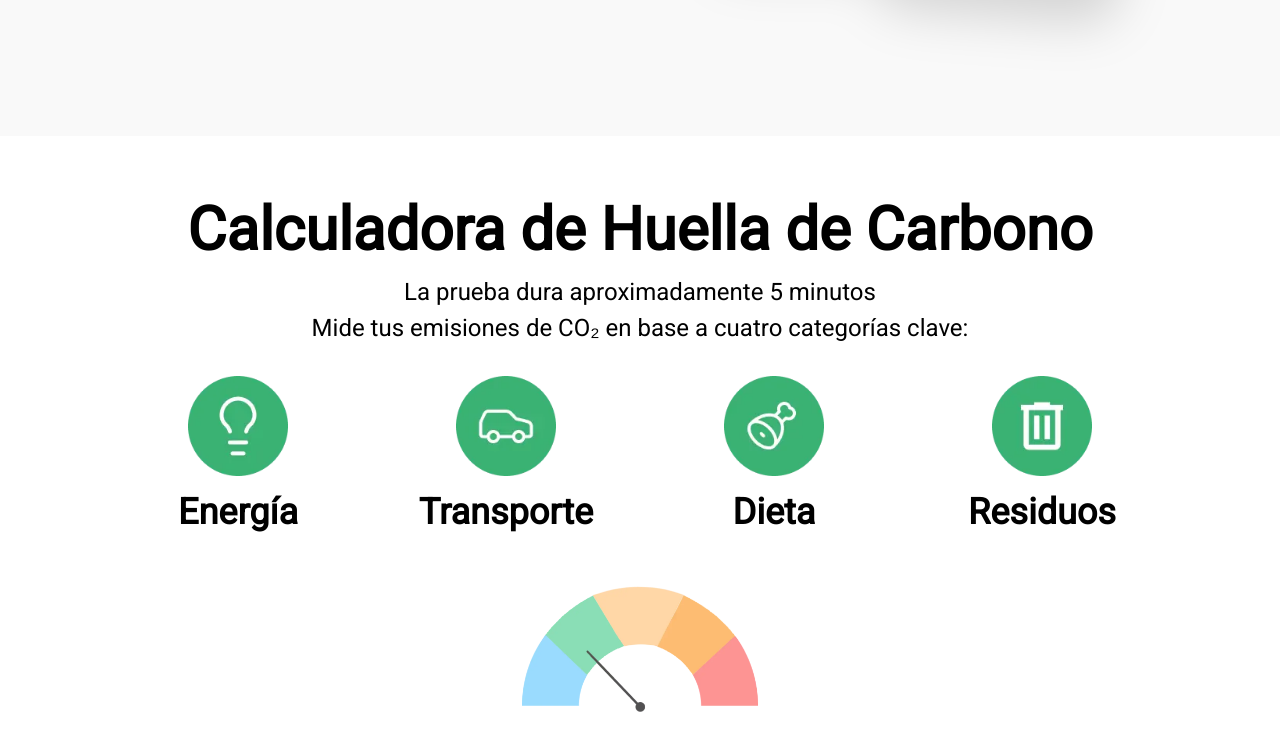
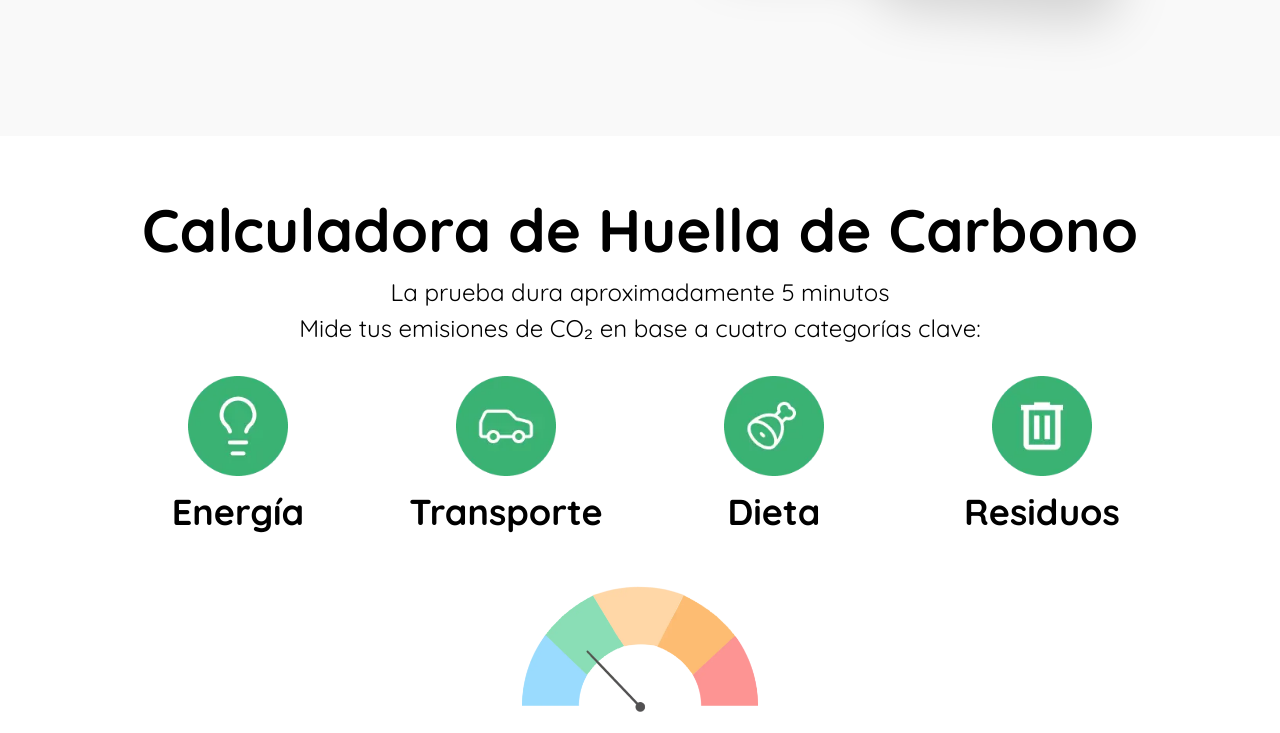
Before and after one commit to lab-tecnosocial/mihuella-web, an Astro site: page / in a window 1280 px wide. Shown: the part 760-1493 px from the top of the page. Built offline with nearby package versions, Linux system fonts and the light colour scheme; Astro itself is replaced by a stand-in of ours; what tailwindcss-animated would draw is missing.

Commit message:
Cambio de tipografia

```diff
--- a/src/layouts/Layout.astro
+++ b/src/layouts/Layout.astro
@@ -15,7 +15,7 @@ const { title } = Astro.props;
     <meta name="viewport" content="width=device-width" />
     <meta name="generator" content={Astro.generator} />
     <title>{title}</title>
-    <link href="https://fonts.googleapis.com/css2?family=Quicksand:wght@700&family=Roboto:wght@400&display=swap" rel="stylesheet" />
+     <link href="https://fonts.googleapis.com/css2?family=Quicksand:wght@400;500;600;700&display=swap" rel="stylesheet" />
     <script async src="https://www.googletagmanager.com/gtag/js?id=G-KJCC23VGG7" is:inline></script>
     <script is:inline>
       window.dataLayer = window.dataLayer || [];
--- a/tailwind.config.mjs
+++ b/tailwind.config.mjs
@@ -3,7 +3,7 @@ export default {
 	content: ['./src/**/*.{astro,html,js,jsx,md,mdx,svelte,ts,tsx,vue}'],
 	theme: {
 		fontFamily: {
-			sans: ['Roboto', 'Helvetica', 'sans-serif'],
+			sans: ['Quicksand', 'Helvetica', 'sans-serif'],
 		},
 		extend: {
 			colors: {
```
